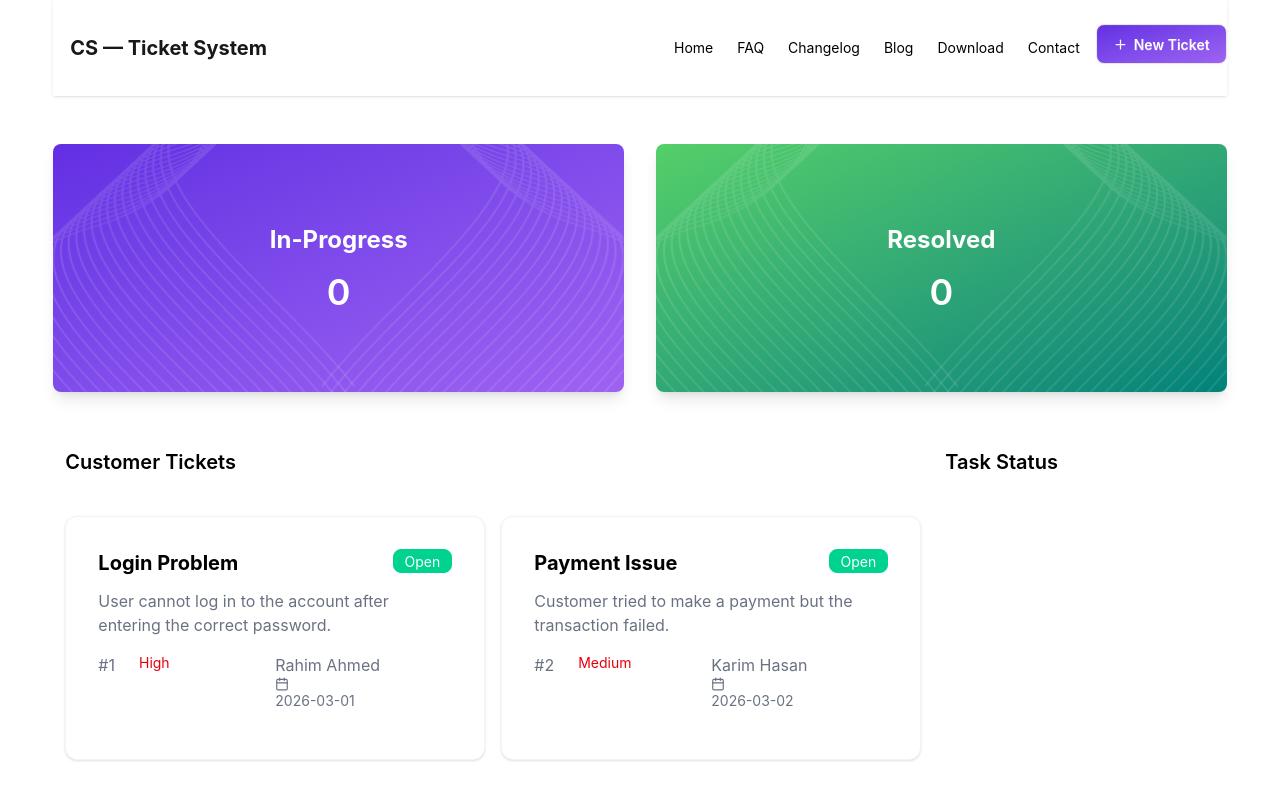
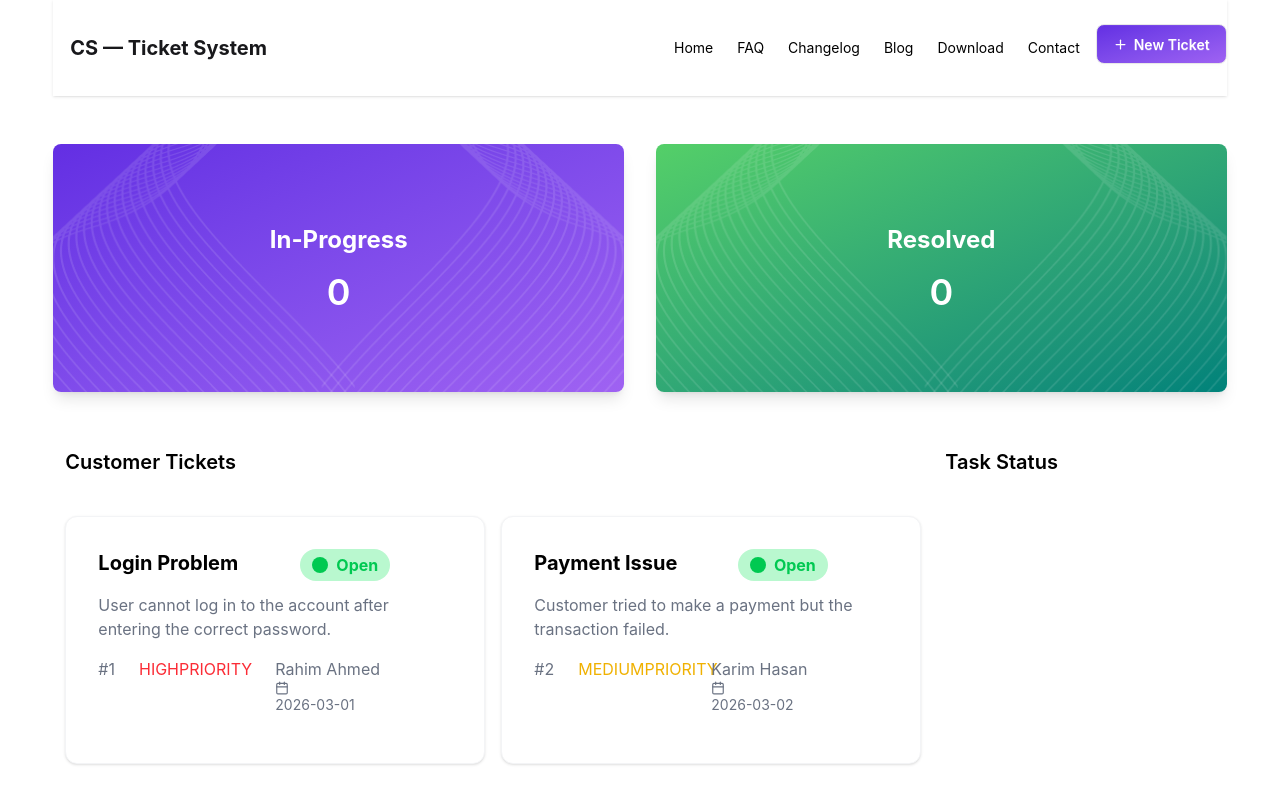
Before and after one commit to kanikanoorsathi/Mission-Restart-A2, a React (Vite) app: page / in a window 1280 px wide. Shown: the top 800 px of the page. Built offline with nearby package versions, Linux system fonts and the light colour scheme.

Commit message:
status added

```diff
--- a/src/components/Main/Main.jsx
+++ b/src/components/Main/Main.jsx
@@ -1,5 +1,6 @@
 import React, { Suspense } from 'react';
 import TicketCard from '../TicketCard/TicketCard';
+
 // import TicketCard from '../TicketCard/TicketCard';
 
 const ticktCardPromise = fetch('tickets.json')
@@ -7,6 +8,8 @@ const ticktCardPromise = fetch('tickets.json')
 
 const Main = () => {
     return (
+
+
         <div className='grid grid-cols-1 lg:grid-cols-4 gap-6 mx-auto px-3'>
             <div className='lg:col-span-3'>
                 <h2 className='font-semibold text-xl text-black my-4'>Customer Tickets</h2>
--- a/src/components/Ticket/Ticket.jsx
+++ b/src/components/Ticket/Ticket.jsx
@@ -3,19 +3,36 @@ import React from 'react';
 // import { Calender } from 'lucide-react';
 
 const Ticket = ({ticket}) => {
-    //console.log(ticket)
-    const {title, description, id, priority, customer, createdAt } = ticket
+    console.log(ticket);
+
+    const priorityColor ={
+        high: 'text-red-500',
+        medium: 'text-yellow-500',
+        low: 'text-green-500'
+
+    }
+
+    const {title, status, description, id, priority, customer, createdAt } = ticket
     return (
         <div className="bg-white p-8 rounded-xl shadow-sm border border-gray-100 cursor-pointer hover:bg-violet-400 my-6">
             <div className='flex flex-wrap justify-between mb-3'>
                 <h3 className='font-bold text-xl text-black'>{title}</h3>
-                <span className='badge badge-success text-white '>Open</span>
+                {/* <span className='badge badge-success text-white '>{status}</span> */}
+                <div className={`flex justify-center items-center gap-2 font-bold py-1 px-3 rounded-full ${status === "Open" ?"text-green-500 bg-green-200" : "text-yellow-500 bg-yellow-200" }`}>
+                    <div className={`h-4 w-4  rounded-full ${status === "Open" ? "bg-green-500" : "bg-yellow-500"}`}></div>
+                    <p>{status}</p>
+                </div>
+
+
+                <div>
+
+                </div>
             </div>
             <p className='font-normal text-gray-500 text-base'>{description}</p>
             <div className='grid grid-cols-2 py-4'>
                 <div className='flex justify-start'>
                     <p className='font-normal text-gray-500 text-base mr-6'>#{id}</p>
-                    <p className='font-normal text-red-600 text-sm'>{priority}</p>
+                    <h4 className={`uppercase ${priorityColor[priority.toLowerCase()]}`}>{priority}priority</h4>
                 </div>
                 <div className='flex flex-wrap justify-between'>
                     <p className='font-normal text-gray-500 text-base'>{customer}</p>
```
